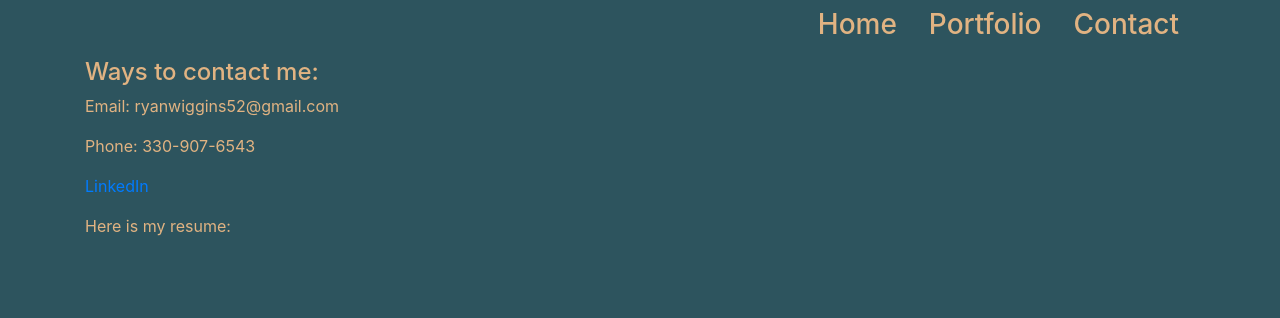
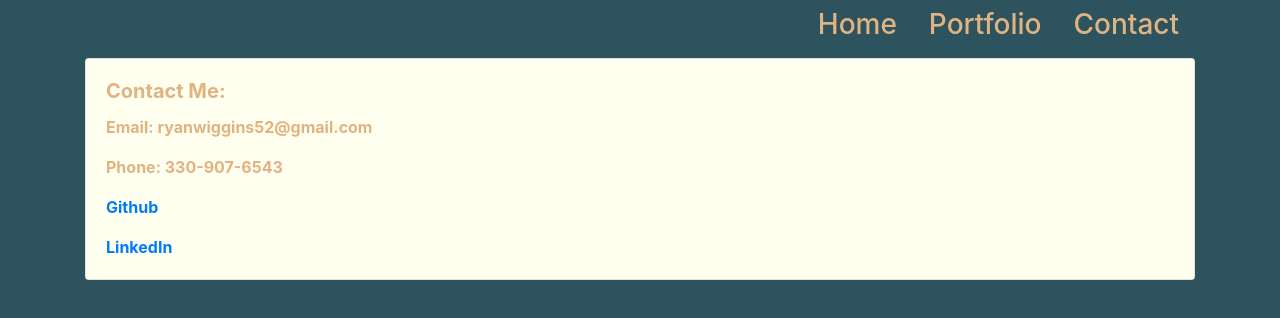
Before and after one commit to wigsters52/Portfolio, a plain HTML site: page contact.html in a window 1280 px wide. Drawn offline with nearby package versions, Linux system fonts and the light colour scheme.

Commit message:
updated about me and contact page

```diff
--- a/contact.html
+++ b/contact.html
@@ -1,16 +1,13 @@
 <!DOCTYPE html>
 <html lang="en">
+
 <head>
   <meta charset="UTF-8" />
   <meta name="viewport" content="width=device-width, initial-scale=1.0" />
   <meta http-equiv="X-UA-Compatible" content="ie=edge" />
 
-    <link
-      rel="stylesheet"
-      href="https://stackpath.bootstrapcdn.com/bootstrap/4.4.1/css/bootstrap.min.css"
-      integrity="sha384-Vkoo8x4CGsO3+Hhxv8T/Q5PaXtkKtu6ug5TOeNV6gBiFeWPGFN9MuhOf23Q9Ifjh"
-      crossorigin="anonymous"
-    />
+  <link rel="stylesheet" href="https://stackpath.bootstrapcdn.com/bootstrap/4.4.1/css/bootstrap.min.css"
+    integrity="sha384-Vkoo8x4CGsO3+Hhxv8T/Q5PaXtkKtu6ug5TOeNV6gBiFeWPGFN9MuhOf23Q9Ifjh" crossorigin="anonymous" />
   <link rel="stylesheet" href="index.css" />
 
   <title>Ryan Wiggins' Website</title>
@@ -32,15 +29,26 @@
         </li>
       </ul>
     </div>
-      <div class="contact-form">
-        <h4>Ways to contact me:</h4>
-        <p>Email: ryanwiggins52@gmail.com</p>
-        <p>Phone: 330-907-6543</p>
-        <p class="link">
-          <a href="https://www.linkedin.com/in/ryan-wiggins-dev/">LinkedIn</a>
+    <div class="card mx-auto">
+      <div class="card-body">
+        <h5 class="card-title">Contact Me:</h5>
+        <p class="card-text">
+          Email: ryanwiggins52@gmail.com
         </p>
-        <p>Here is my resume:</p>
+        <p class="card-text">
+          Phone: 330-907-6543
+        </p>
+        <p class="card-text">
+          <a href="https://github.com/wigsters52" target="_blank">Github</a>
+        </p>
+        <p class="card-text">
+          <a href="https://www.linkedin.com/in/ryan-wiggins-dev/" target="_blank">LinkedIn</a>
+        </p>
+
+      </div>
+    </div>
   </div>
   </div>
 </body>
+
 </html>
```
Also changed, not shown: index.html (+8 -14 lines). Lines whose indentation alone changed are shown as unchanged.
